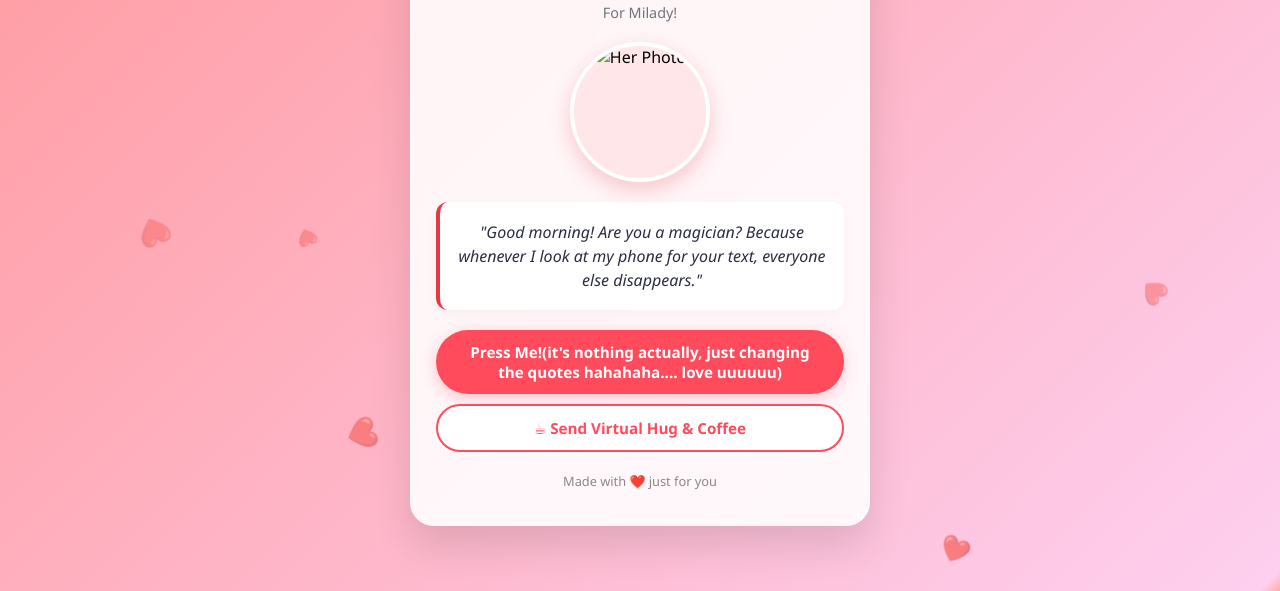
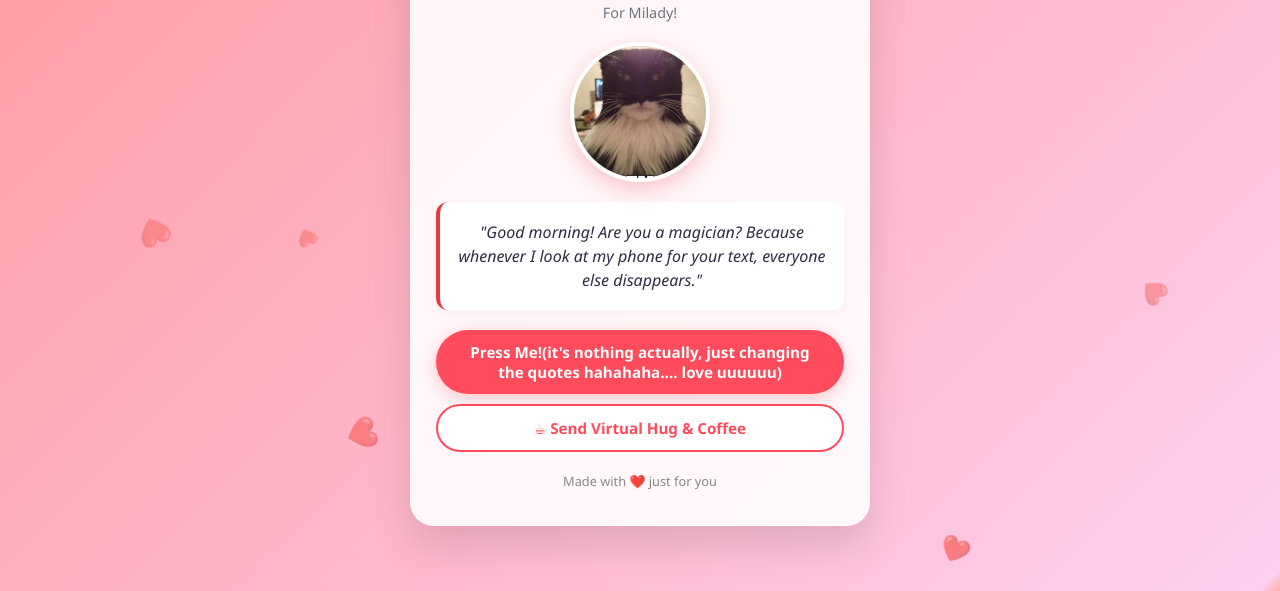
Before and after one commit to alivlayna23/foryouhermosa, a plain HTML site: page index.html in a window 1280 px wide. Shown: the part 209-800 px from the top of the page. Drawn offline with Linux system fonts and the light colour scheme; the site is published under a folder, as on GitHub Pages, so addresses that start at the root find nothing.

Commit message:
Update index.html

```diff
--- a/index.html
+++ b/index.html
@@ -240,7 +240,7 @@
 
     <!-- Photo Slot Container -->
     <div class="photo-container" onclick="document.getElementById('file-input').click()">
-      <img id="profile-pic" src="/assets/imbatman.jpg" alt="Her Photo" />
+      <img id="profile-pic" src="assets/imbatman.jpg" alt="Her Photo" />
       <div class="photo-overlay">📷 Change Photo</div>
     </div>
     <input type="file" id="file-input" accept="image/*" onchange="loadPhoto(event)" />
```
